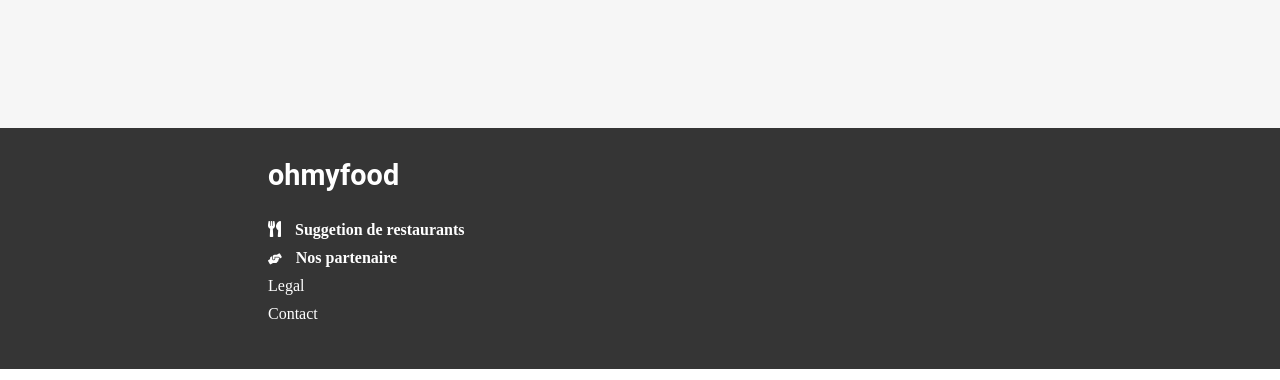
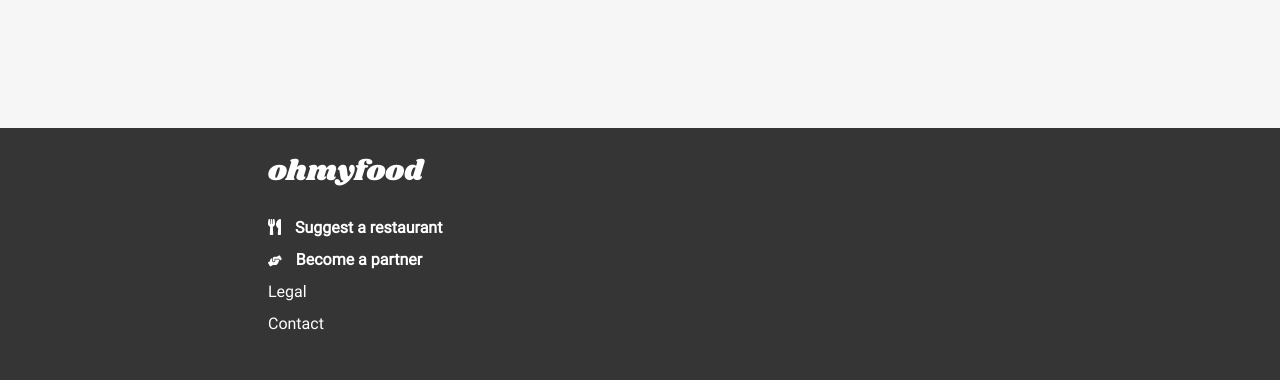
Before and after one commit to steve51100/P3-Menil-Steve-ohmyfood, a website: page index.html in a window 1280 px wide. Shown: the part 1588-1968 px from the top of the page. Drawn offline with Linux system fonts and the light colour scheme.

Commit message:
correction police footer

```diff
--- a/index.html
+++ b/index.html
@@ -189,10 +189,10 @@
                 <h3>ohmyfood</h3>
                 <ul>
                     <li>
-                        <i class="fas fa-utensils"><a href="#"> Suggetion de restaurants</a></i>
+                        <i class="fas fa-utensils"><a href="#"> Suggest a restaurant</a></i>
                     </li>
                     <li>
-                        <i class="fas fa-hands-helping"><a href="#"> Nos partenaire</a></i>
+                        <i class="fas fa-hands-helping"><a href="#"> Become a partner</a></i>
                     </li>
                     <li>
                         <a href="#">Legal</a>
--- a/sass/layout/_footer.scss
+++ b/sass/layout/_footer.scss
@@ -1,3 +1,5 @@
+
+
 .footer{
     width: 100%;
     margin: auto;
@@ -21,6 +23,8 @@ ul{
         a{
             color: $color-white;
             text-decoration: none;
+            @include police-para;
+            font-weight: lighter;
         }
     }
 }
@@ -36,5 +40,10 @@ ul{
 .contact{
     width:350px ;
     margin: auto;
-
+    @include police-para;
+    font-weight: lighter;
+    h3{
+        font-family:'shrikhandregular',sans-serif ;
+        font-weight: lighter;
+    }
 }
--- a/sass/utils/_mixins.scss
+++ b/sass/utils/_mixins.scss
@@ -25,8 +25,8 @@
 
 @font-face {
   font-family: 'shrikhandregular';
-  src: url('shrikhand-regular-webfont.woff2') format('woff2'),
-       url('shrikhand-regular-webfont.woff') format('woff');
+  src: url('./font/shrikhand-regular-webfont.woff2') format('woff2'),
+       url('./font/shrikhand-regular-webfont.woff') format('woff');
   font-weight: normal;
   font-style: normal;
 
@@ -36,8 +36,8 @@
 
 @font-face {
   font-family: 'robotoregular';
-  src: url('roboto-regular-webfont.woff2') format('woff2'),
-       url('roboto-regular-webfont.woff') format('woff');
+  src: url('./font/roboto-regular-webfont.woff2') format('woff2'),
+       url('./font/roboto-regular-webfont.woff') format('woff');
   font-weight: normal;
   font-style: normal;
 
```
Also changed, not shown: style.css, 1 other file.
